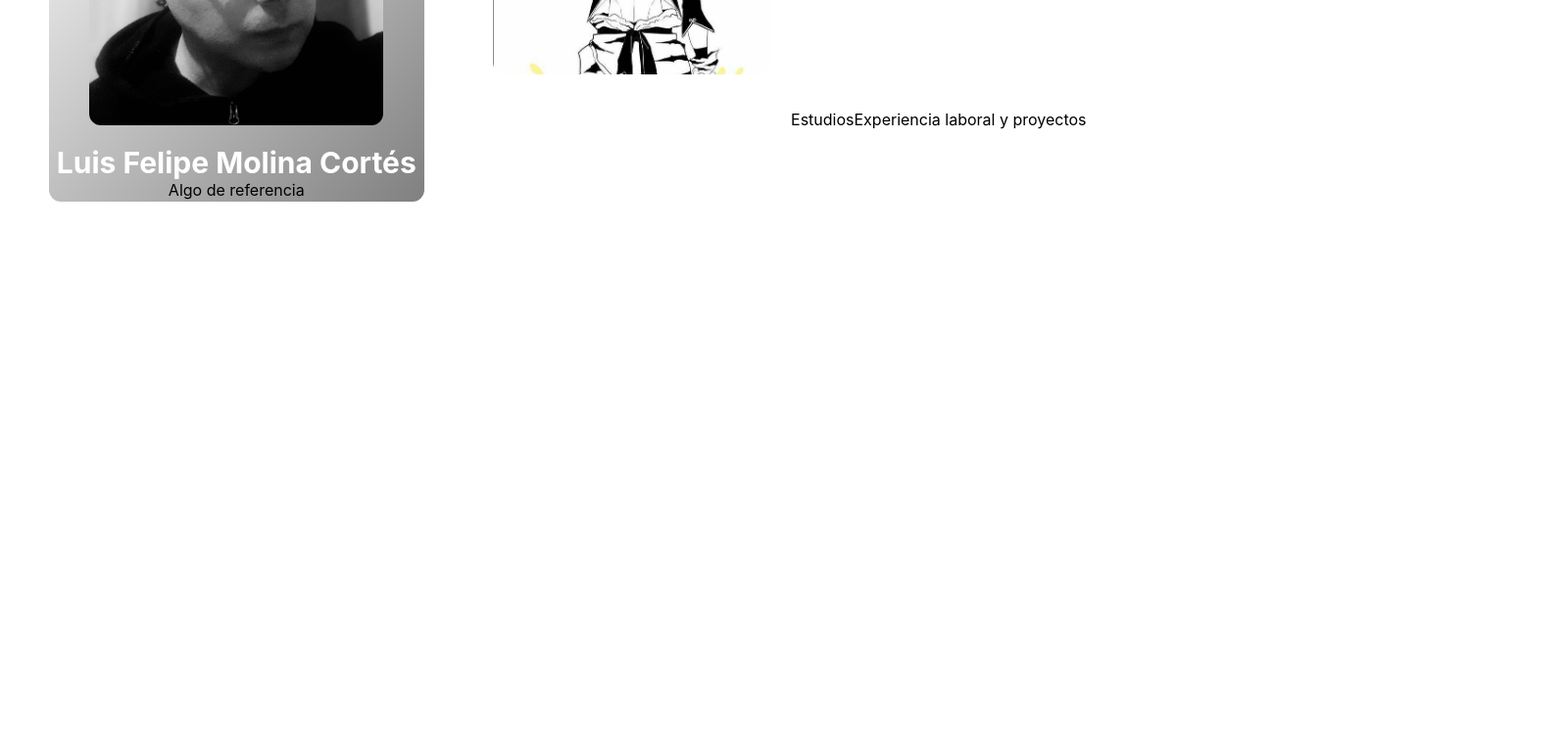
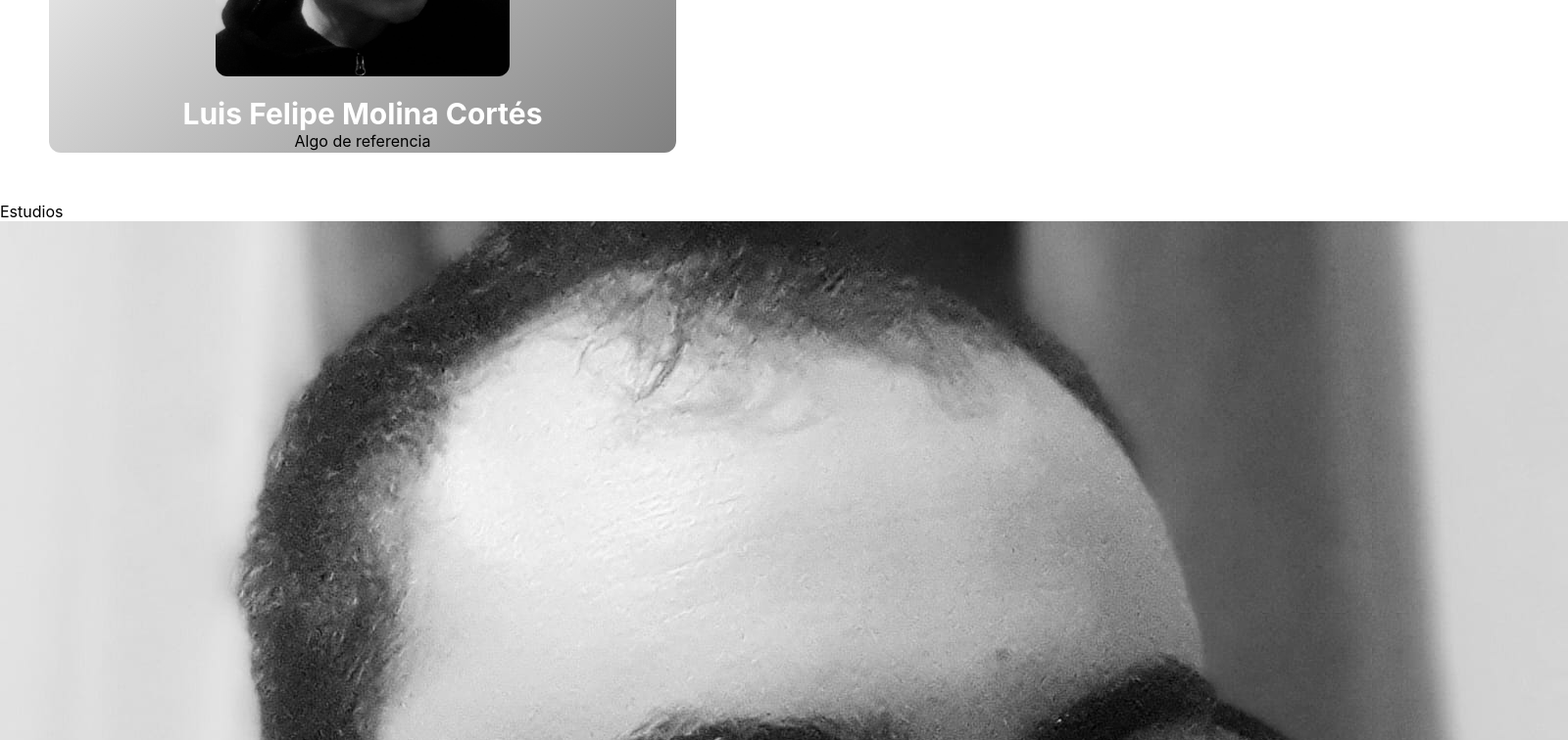
Before and after one commit to ImLuu/portfolio, a React (Create React App) app: page / in a window 1280 px wide. Shown: the part 566-1322 px from the top of the page at 98% size, 1600 px wide, since content can reach past the window. Before the commit the page ends 822 px from the top, so only its background shows below. Built offline with nearby package versions, Linux system fonts and the light colour scheme.

Commit message:
cargando parte 2

```diff
--- a/src/CSS/style.css
+++ b/src/CSS/style.css
@@ -43,6 +43,8 @@
     display: inline-flex;
 }
 
+
+
 @media (max-width: 768px) {
     .aboutme-photo{
         height: 200px;
--- a/src/components/Cuerpo/AboutMe.jsx
+++ b/src/components/Cuerpo/AboutMe.jsx
@@ -1,23 +1,22 @@
 import React from 'react'
 import '../../CSS/style.css'
 import fotito from '../../image/fotito.jpg'
-import imagen from '../../image/mori.jpg'
+
 
 function AboutMe() {
     return (
         <>
 
-                <div className='aboutme-title' id="inicio">Sobre mi</div>
-                <div className='aboutme-back'>
-                <div className='aboutme-container'>
+            <div className='aboutme-title' id="inicio">Sobre mi</div>
 
-                    <img src={fotito} className='aboutme-photo' />
-                    <div className='aboutme-name'>Luis Felipe Molina Cortés</div>
-                    <div className='aboutme-info'>Algo de referencia</div>
+            <div className='aboutme-container'>
 
-                </div>
-                <img src={imagen} className='aboutme-photo' />
+                <img src={fotito} className='aboutme-photo' />
+                <div className='aboutme-name'>Luis Felipe Molina Cortés</div>
+                <div className='aboutme-info'>Algo de referencia</div>
+
             </div>
+
         </>
     )
 }
--- a/src/components/Cuerpo/Body2.jsx
+++ /dev/null
@@ -1,13 +0,0 @@
-import React from 'react'
-
-
-function Body2() {
-    return (
-        <>
-           Estudios
-        </>
-
-    )
-}
-
-export default Body2
--- /dev/null
+++ b/src/components/Cuerpo/Estudio.jsx
@@ -0,0 +1,22 @@
+import React from 'react'
+import fotito from '../../image/fotito.jpg'
+
+function Estudio() {
+    return (
+        <>  <div className=''>
+            <div className='study-title' id="estudio">Estudios</div>
+
+            <div className='study-container'>
+
+                <img src={fotito} className='study-photo' />
+                <div className='study-name'>Luis Felipe Molina Cortés</div>
+                <div className='study-info'>Algo de referencia</div>
+
+            </div>
+        </div>
+        </>
+
+    )
+}
+
+export default Estudio
--- a/src/page/Page.jsx
+++ b/src/page/Page.jsx
@@ -1,7 +1,7 @@
 import React from 'react';
 import Bar from  '../components/Barra/Bar.jsx';
 import AboutMe from '../components/Cuerpo/AboutMe.jsx';
-import Body2 from '../components/Cuerpo/Body2.jsx';
+import Estudio from '../components/Cuerpo/Estudio.jsx';
 import Body3 from './../components/Cuerpo/Body3';
 
 
@@ -11,7 +11,7 @@ const Page = () => {
     <>
         <Bar />
         <AboutMe />
-        <Body2 />
+        <Estudio />
         <Body3/>
     </>
   )
```
